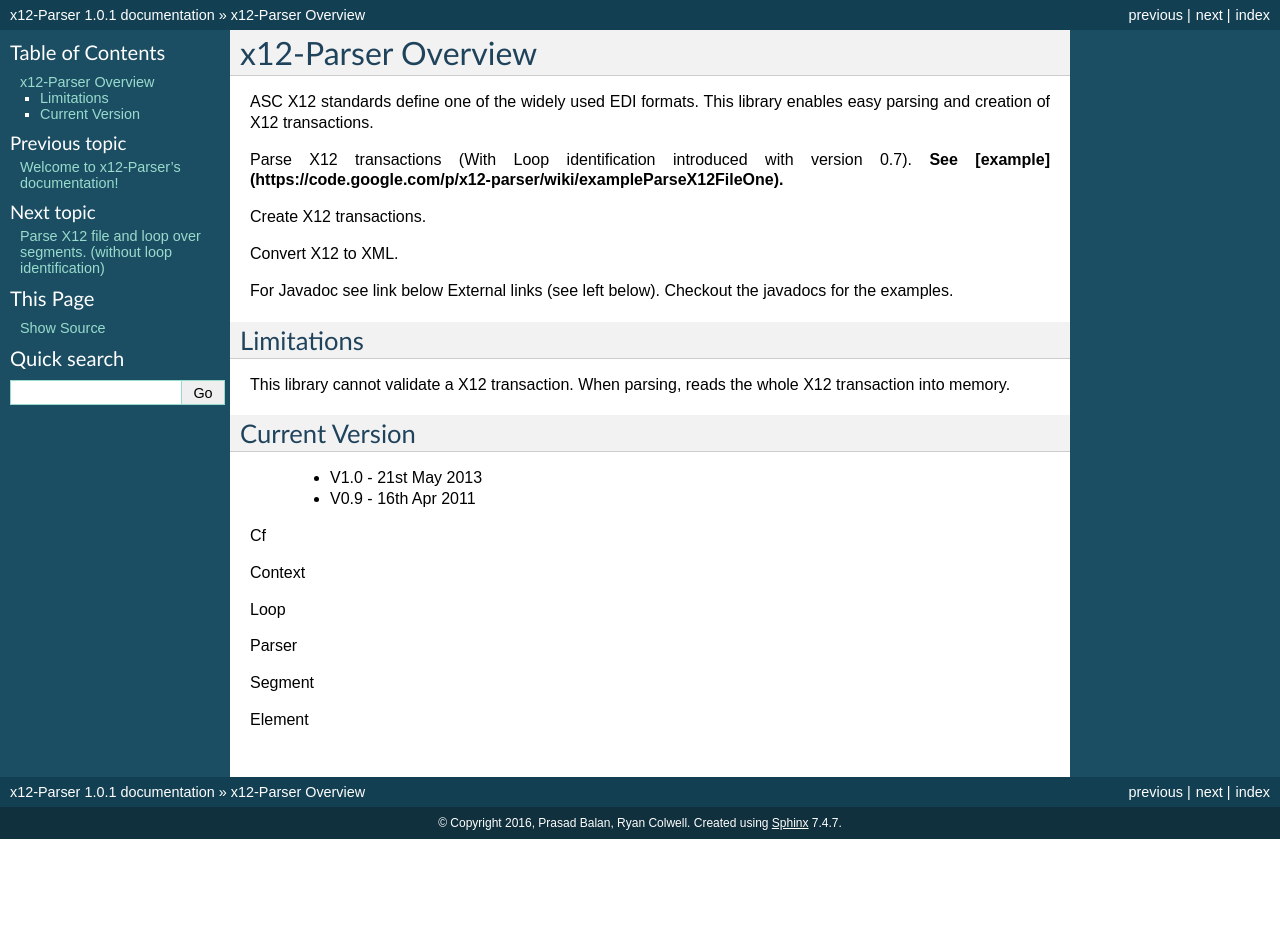
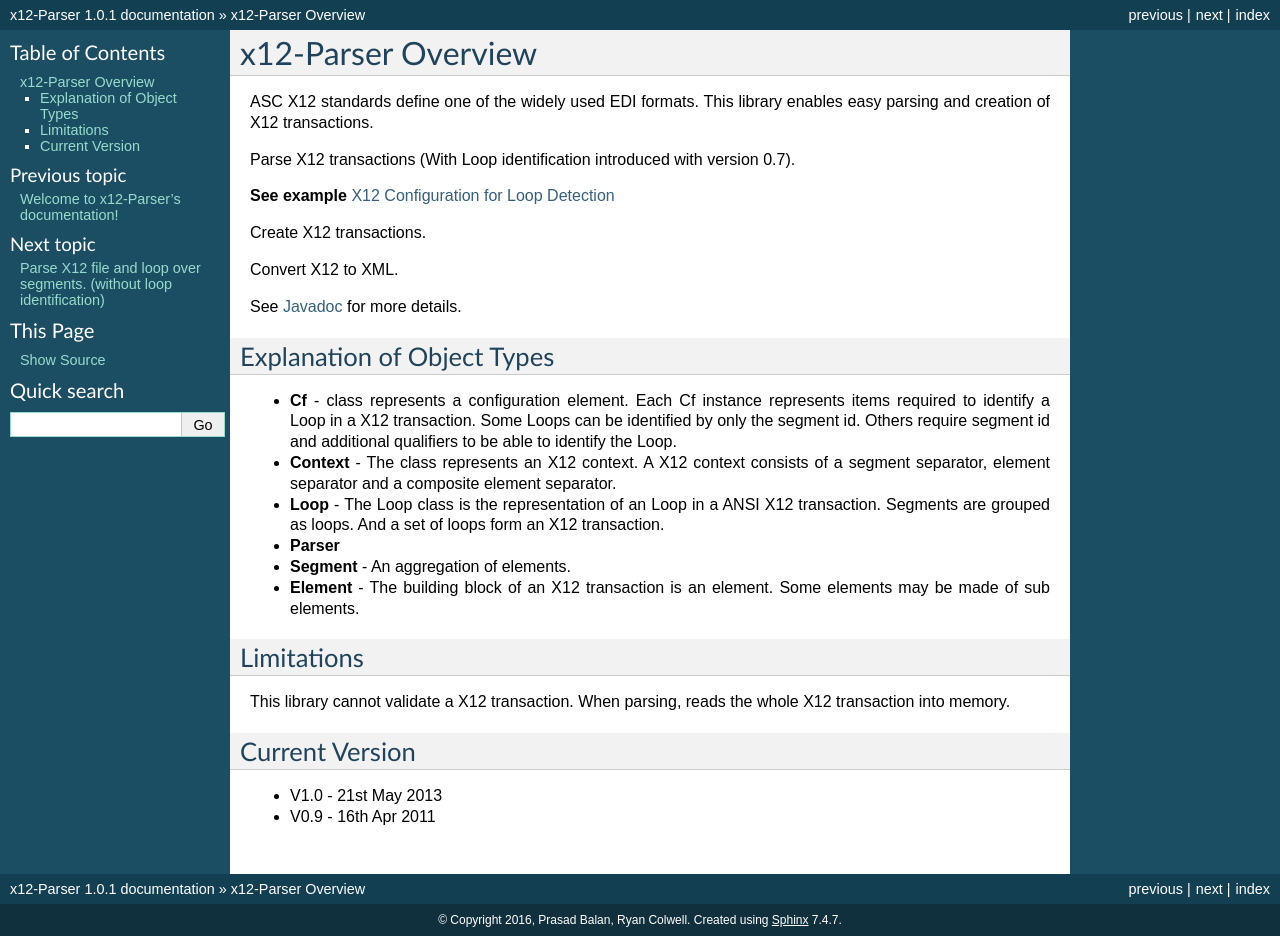
Before and after one commit to ryanco/x12-parser, a Sphinx documentation site: the page built from docs/source/developer/overview.rst, in a window 1280 px wide. Built offline with Sphinx 7.4.7, drawn with Linux system fonts in a browser that asks for light colours; before the commit the page ends 900 px from its top, so only the background shows below that.

Commit message:
Adding documenation from java doc into object type definitions.

```diff
--- a/docs/source/developer/overview.rst
+++ b/docs/source/developer/overview.rst
@@ -3,13 +3,28 @@
 ASC X12 standards define one of the widely used EDI formats. This library enables easy parsing and creation of X12 transactions.
 
 Parse X12 transactions (With Loop identification introduced with version 0.7).
-**See  [example](https://code.google.com/p/x12-parser/wiki/exampleParseX12FileOne).**
+
+**See example** :doc:`ParseWithLoopDetection`
 
 Create X12 transactions.
 
 Convert X12 to XML.
 
-For Javadoc see link below External links (see left below). Checkout the javadocs for the examples.
+See :doc:`../api/packages` for more details.
+
+Explanation of Object Types
+~~~~~~~~~~~~~~~~~~~~~~~~~~~~
+
+* **Cf** - class represents a configuration element. Each Cf instance represents items required to identify a Loop in a X12
+  transaction. Some Loops can be identified by only the segment id. Others require segment id and additional qualifiers
+  to be able to identify the Loop.
+* **Context** - The class represents an X12 context. A X12 context consists of a segment separator, element separator and a
+  composite element separator.
+* **Loop** - The Loop class is the representation of an Loop in a ANSI X12 transaction. Segments are grouped as loops. And a
+  set of loops form an X12 transaction.
+* **Parser**
+* **Segment** - An aggregation of elements.
+* **Element** - The building block of an X12 transaction is an element. Some elements may be made of sub elements.
 
 Limitations
 ~~~~~~~~~~~
@@ -18,18 +33,5 @@
 
 Current Version
 ~~~~~~~~~~~~~~~
-  * V1.0 - 21st May 2013
-  * V0.9 - 16th Apr 2011
-
-
-Cf
-
-Context
-
-Loop
-
-Parser
-
-Segment
-
-Element
+* V1.0 - 21st May 2013
+* V0.9 - 16th Apr 2011
```
